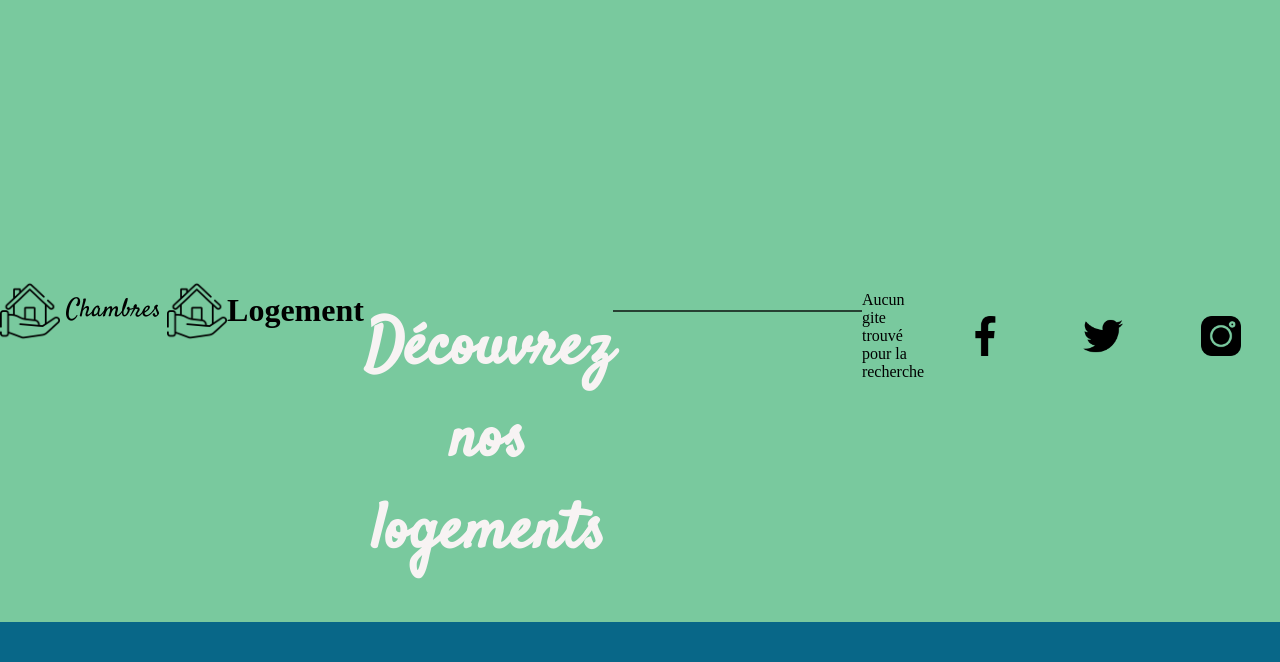
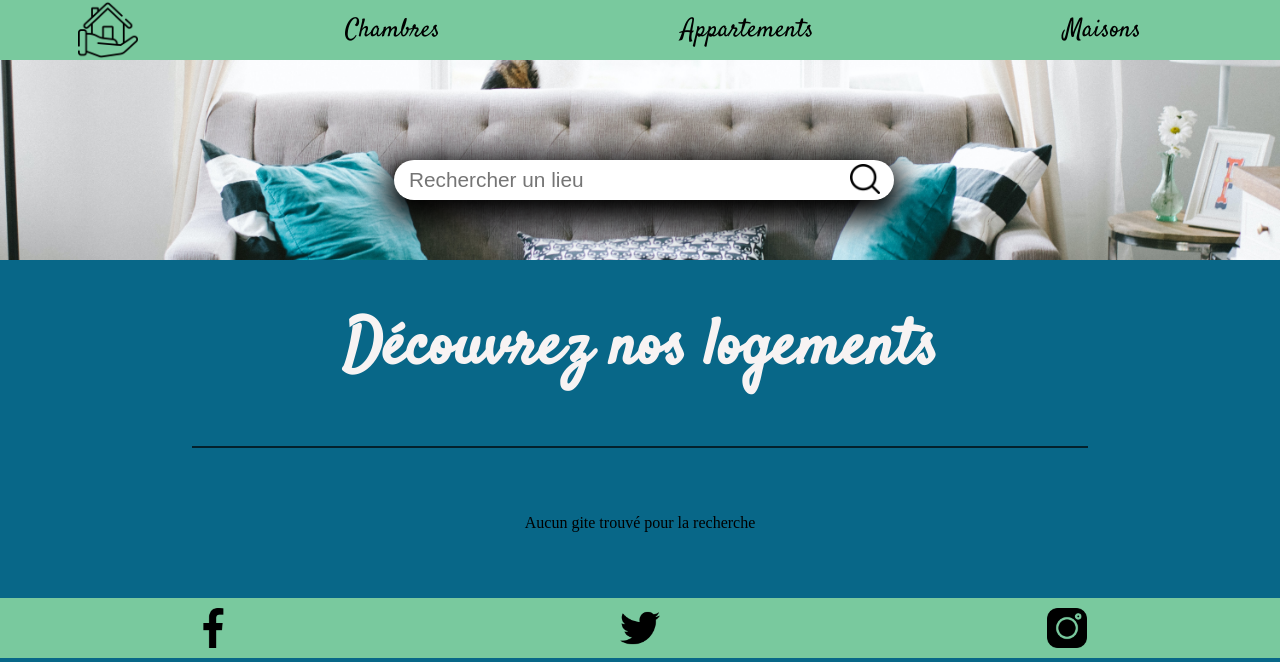
Before and after one commit to maxime-fleury/Gestions_Gites, a PHP site: page / in a window 1280 px wide. Shown: the top 662 px of the page. Run offline with PHP 8.4, Linux system fonts and the light colour scheme; data that the repository does not hold is empty.

Commit message:
merge fixed v1

```diff
--- a/inc/calendrier.css
+++ b/inc/calendrier.css
@@ -22,6 +22,7 @@ border: 1px solid black;
     margin-top: -23px;
 }
 td.inactif{
+<<<<<<< HEAD
     color:black;
     background: darkslategrey;
 }
@@ -35,6 +36,7 @@ td.today{
     background:green;
     border:solid 1px black;
 
+=======
     color:grey;
     background: rgba(0, 0, 0, 0.507);
 }
@@ -46,4 +48,5 @@ td.today{
     color:rgb(255, 255, 255);
     background:rgba(0, 0, 0, 0.459);
     border: 2px solid blue;
+>>>>>>> antho_temp
 }
--- a/inc/header.php
+++ b/inc/header.php
@@ -37,11 +37,8 @@
 
                 <div><img src="img/house.png" height="60px" width="60px"></div>
                 <button>Chambres</button>
-                <div><a href="index.php"><img src="img/house.png" height="60px" width="60px"></a></div>
-                <h1>Logement</h1>
-
-                <!-- <button>Chambres</button>
                 <button>Appartements</button>
+                <button>Maisons</button>
 
             </div>
 
--- a/index.php
+++ b/index.php
@@ -31,7 +31,6 @@ include $inc_path . "hebergement.php";
 
                         while($gite = $allgites->fetch()){
                             ?>
-                            <p><?= $gite['lieu']?></p>
                             <div class="gite">
                                 <div class="photo">
 
@@ -68,6 +67,7 @@ include $inc_path . "hebergement.php";
                 $m = $dbh->prepare($statement);
                 $m->execute();
                 while($r = $m->fetch()){*/
+
                 $collec = new hebergements($dbh);
                 for($i = 0; $i < $collec->getNbHebergs(); $i++){
         ?>
```
